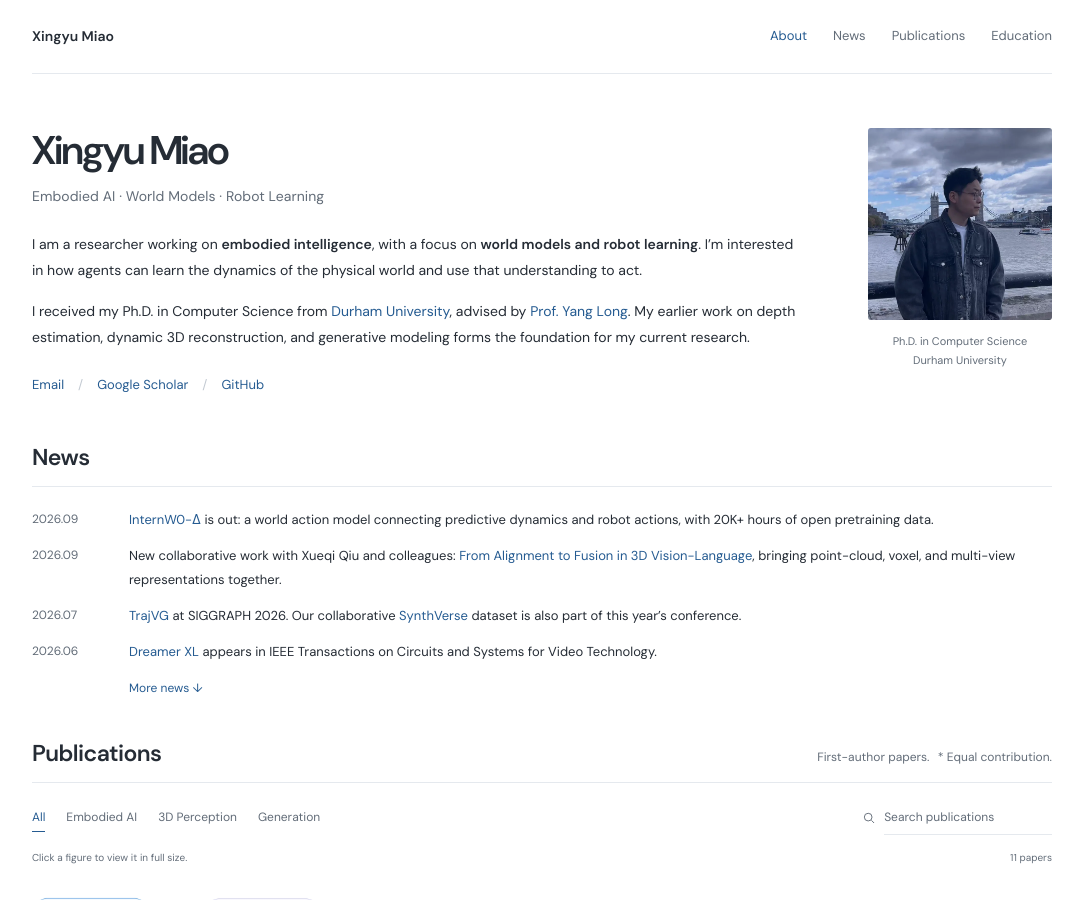
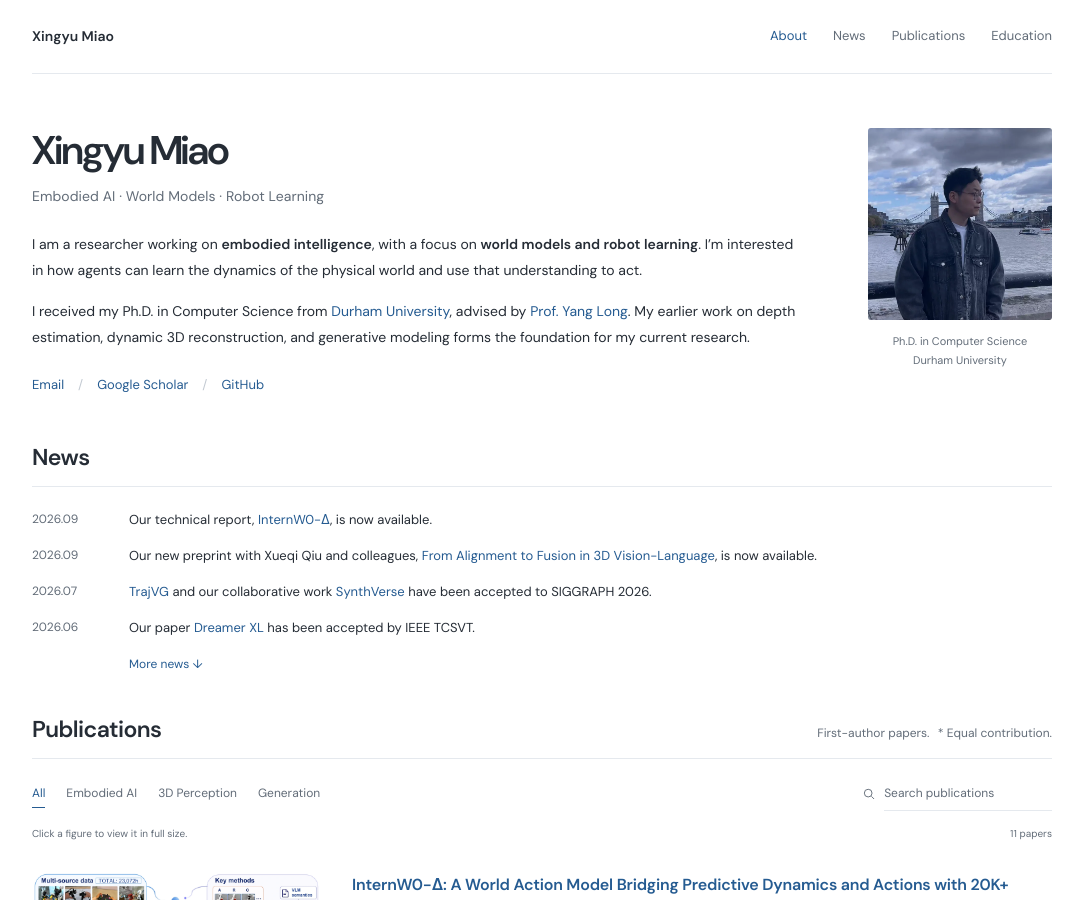
Before and after one commit to xingy038/xingy038.github.io, a Jekyll site: the page built from index.html, in a window 1280 px wide and 900 px high. Shown: the whole window, without its empty margins (98-1181 px from the left). Built offline with Jekyll 4.4.1, drawn with Linux system fonts in a browser that asks for light colours.

Commit message:
Refine research news acceptance announcements

```diff
--- a/_data/news.yml
+++ b/_data/news.yml
@@ -1,28 +1,27 @@
 - date: '2026.09'
   datetime: '2026-09-25'
   kind: Technical Report
-  text: '<a href="https://internrobotics.github.io/InternW0-Delta/" target="_blank" rel="noopener noreferrer">InternW0-Δ</a> is out: a world action model connecting predictive dynamics and robot actions, with 20K+ hours of open pretraining data.'
+  text: Our technical report, <a href="https://internrobotics.github.io/InternW0-Delta/" target="_blank" rel="noopener noreferrer">InternW0-Δ</a>, is now available.
 - date: '2026.09'
   datetime: '2026-09-23'
   kind: Collaboration
-  text: 'New collaborative work with Xueqi Qiu and colleagues: <a href="https://arxiv.org/abs/2609.28222" target="_blank" rel="noopener noreferrer">From Alignment to Fusion in 3D Vision-Language</a>, bringing point-cloud, voxel, and multi-view
-    representations together.'
+  text: Our new preprint with Xueqi Qiu and colleagues, <a href="https://arxiv.org/abs/2609.28222" target="_blank" rel="noopener noreferrer">From Alignment to Fusion in 3D Vision-Language</a>, is now available.
 - date: '2026.07'
   datetime: 2026-07
   kind: SIGGRAPH 2026
-  text: <a href="https://xingy038.github.io/TrajVG/" target="_blank" rel="noopener noreferrer">TrajVG</a> at SIGGRAPH 2026. Our collaborative <a href="https://weiguangzhao.github.io/SynthVerse/" target="_blank" rel="noopener noreferrer">SynthVerse</a>
-    dataset is also part of this year’s conference.
+  text: <a href="https://xingy038.github.io/TrajVG/" target="_blank" rel="noopener noreferrer">TrajVG</a> and our collaborative work <a href="https://weiguangzhao.github.io/SynthVerse/" target="_blank" rel="noopener noreferrer">SynthVerse</a>
+    have been accepted to SIGGRAPH 2026.
 - date: '2026.06'
   datetime: 2026-06
   kind: Publication
-  text: <a href="https://durham-repository.worktribe.com/output/5717326" target="_blank" rel="noopener noreferrer">Dreamer XL</a> appears in IEEE Transactions on Circuits and Systems for Video Technology.
+  text: Our paper <a href="https://durham-repository.worktribe.com/output/5717326" target="_blank" rel="noopener noreferrer">Dreamer XL</a> has been accepted by IEEE TCSVT.
   date_basis: Online publication month
   date_source: https://durham-repository.worktribe.com/output/5717326
 - date: '2026.05'
   datetime: 2026-05
   kind: Collaborations
-  text: 'New journal collaborations: <a href="https://doi.org/10.1016/j.patcog.2026.114014" target="_blank" rel="noopener noreferrer">M3GStyler</a> and <a href="https://doi.org/10.1016/j.patcog.2026.113915" target="_blank" rel="noopener noreferrer">A2D2C</a>
-    appear in Pattern Recognition.'
+  text: Our collaborative papers <a href="https://doi.org/10.1016/j.patcog.2026.114014" target="_blank" rel="noopener noreferrer">M3GStyler</a> and <a href="https://doi.org/10.1016/j.patcog.2026.113915" target="_blank" rel="noopener noreferrer">A2D2C</a>
+    have been accepted by Pattern Recognition.
   date_basis: Online publication month
   date_source:
   - https://durham-repository.worktribe.com/output/5611921/m3gstyler-enhancing-consistency-across-multi-view-in-multi-modality-3d-gaussian-style-transfer
@@ -30,55 +29,56 @@
 - date: ~2026.04
   datetime: 2026-04
   kind: Collaboration
-  text: Our collaborative work <a href="https://doi.org/10.1109/TMM.2026.3685795" target="_blank" rel="noopener noreferrer">AdaGA-NeRF for Sparse-View Synthesis</a> appears in IEEE Transactions on Multimedia.
+  text: Our collaborative paper <a href="https://doi.org/10.1109/TMM.2026.3685795" target="_blank" rel="noopener noreferrer">AdaGA-NeRF for Sparse-View Synthesis</a> has been accepted by IEEE Transactions on Multimedia.
   date_basis: Approximate month inferred from DOI registration on 20 April 2026; online publication month not independently verified.
   date_source: https://api.crossref.org/works/10.1109%2Ftmm.2026.3685795
   approximate: true
 - date: '2026.02'
   datetime: '2026-02-02'
   kind: New preprint
-  text: <a href="https://arxiv.org/abs/2602.01661" target="_blank" rel="noopener noreferrer">From Frames to Sequences</a> explores temporally consistent human-centric depth, normals, and segmentation.
+  text: Our preprint, <a href="https://arxiv.org/abs/2602.01661" target="_blank" rel="noopener noreferrer">From Frames to Sequences</a>, is now available.
 - date: '2026.01'
   datetime: 2026-01
   kind: Publication
-  text: <a href="https://doi.org/10.1016/j.patcog.2026.113134" target="_blank" rel="noopener noreferrer">ConRF</a> appears in Pattern Recognition.
+  text: Our paper <a href="https://doi.org/10.1016/j.patcog.2026.113134" target="_blank" rel="noopener noreferrer">ConRF</a> has been accepted by Pattern Recognition.
   date_basis: Online publication month
   date_source: https://durham-repository.worktribe.com/output/5157027/conrf-zero-shot-stylization-of-3d-scenes-with-conditioned-radiation-fields
 - date: '2026.01'
   datetime: 2026-01
   kind: Collaboration · AAAI
-  text: 'Collaborative work with Minye Shao and colleagues: <a href="https://ojs.aaai.org/index.php/AAAI/article/view/37839" target="_blank" rel="noopener noreferrer">vMFCoOp</a>, on prompting biomedical vision-language models, at AAAI 2026.'
+  text: Our collaborative paper <a href="https://ojs.aaai.org/index.php/AAAI/article/view/37839" target="_blank" rel="noopener noreferrer">vMFCoOp</a> has been accepted to AAAI 2026. Congratulations to Minye and the team!
   date_basis: Conference month
   date_source: https://aaai.org/conference/aaai/aaai-26/
 - date: '2025.11'
   datetime: 2025-11
   kind: BMVC · Oral
-  text: <a href="https://nora202.github.io/MMStyleGS/" target="_blank" rel="noopener noreferrer">M²StyleGS</a> is an oral presentation at BMVC 2025. Our collaborative work on cross-subject EEG–vision decoding is also presented orally.
+  text: <a href="https://nora202.github.io/MMStyleGS/" target="_blank" rel="noopener noreferrer">M²StyleGS</a> has been accepted to BMVC 2025 for an oral presentation. Our collaborative work on cross-subject EEG–vision decoding has also been
+    selected for an oral presentation.
 - date: '2025.10'
   datetime: 2025-10
   kind: ICCV · Highlight
-  text: <a href="https://zhanggongjie.github.io/TowardsSSI-page/" target="_blank" rel="noopener noreferrer">Towards Scalable Spatial Intelligence via 2D-to-3D Data Lifting</a> is an ICCV 2025 Highlight.
+  text: Our paper <a href="https://zhanggongjie.github.io/TowardsSSI-page/" target="_blank" rel="noopener noreferrer">Towards Scalable Spatial Intelligence via 2D-to-3D Data Lifting</a> has been accepted to ICCV 2025 as a Highlight.
 - date: '2025.09'
   datetime: 2025-09
   kind: Collaboration · MICCAI
-  text: Our collaborative work <a href="https://github.com/VinyehShaw/TRACE" target="_blank" rel="noopener noreferrer">TRACE</a> at MICCAI 2025. Congratulations to the team.
+  text: Our collaborative paper <a href="https://github.com/VinyehShaw/TRACE" target="_blank" rel="noopener noreferrer">TRACE</a> has been accepted to MICCAI 2025. Congratulations to Minye and the team!
   date_basis: Conference month
   date_source: https://conferences.miccai.org/2025/
 - date: '2025.07'
   datetime: 2025-07
   kind: ICML
-  text: <a href="https://proceedings.mlr.press/v267/miao25a.html" target="_blank" rel="noopener noreferrer">Rethinking Score Distilling Sampling for 3D Editing and Generation</a> at ICML 2025.
+  text: Our paper <a href="https://proceedings.mlr.press/v267/miao25a.html" target="_blank" rel="noopener noreferrer">Rethinking Score Distilling Sampling for 3D Editing and Generation</a> has been accepted to ICML 2025.
   date_basis: Conference month
   date_source: https://icml.cc/Conferences/2025/Dates
 - date: '2025.03'
   datetime: 2025-03
   kind: Collaboration
-  text: Our collaborative work <a href="https://doi.org/10.1016/j.inffus.2025.103087" target="_blank" rel="noopener noreferrer">D2Fusion</a> appears in Information Fusion. Congratulations to the team.
+  text: Our collaborative paper <a href="https://doi.org/10.1016/j.inffus.2025.103087" target="_blank" rel="noopener noreferrer">D2Fusion</a> has been accepted by Information Fusion. Congratulations to Xueqi and the team!
   date_basis: Online publication month
   date_source: https://eprints.ncl.ac.uk/305133
 - date: '2025.01'
   datetime: 2025-01
   kind: Publication
-  text: <a href="https://arxiv.org/abs/2501.19084" target="_blank" rel="noopener noreferrer">Laser</a> appears in IEEE Transactions on Pattern Analysis and Machine Intelligence.
+  text: Our paper <a href="https://arxiv.org/abs/2501.19084" target="_blank" rel="noopener noreferrer">Laser</a> has been accepted by IEEE TPAMI.
   date_basis: Online publication month
   date_source: https://durham-repository.worktribe.com/output/3681375/laser-efficient-language-guided-segmentation-in-neural-radiance-fields
--- a/_data/profile.yml
+++ b/_data/profile.yml
@@ -8,4 +8,4 @@ email: miaoxy97@163.com
 scholar: https://scholar.google.com/citations?hl=en&user=QSY2OkIAAAAJ&view_op=list_works&sortby=pubdate
 github: https://github.com/xingy038
 project: https://internrobotics.github.io/InternW0-Delta/
-updated: '2026-11-08'
+updated: '2026-11-10'
```
